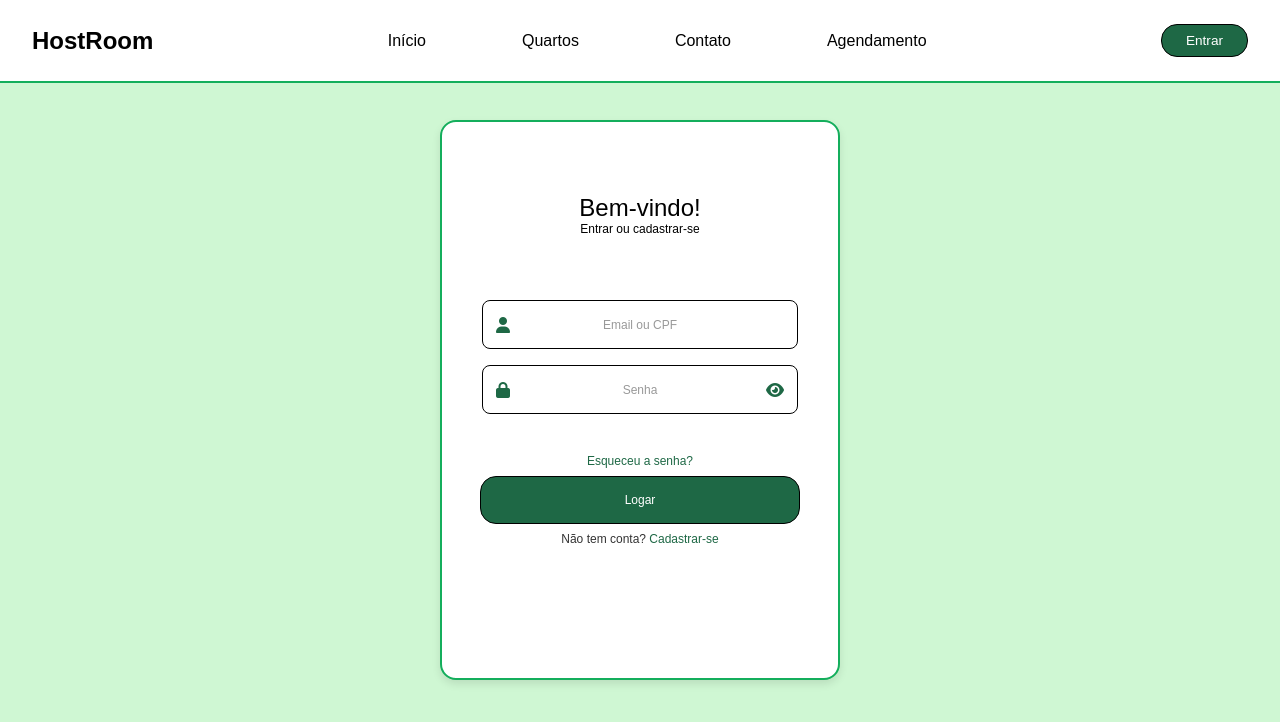
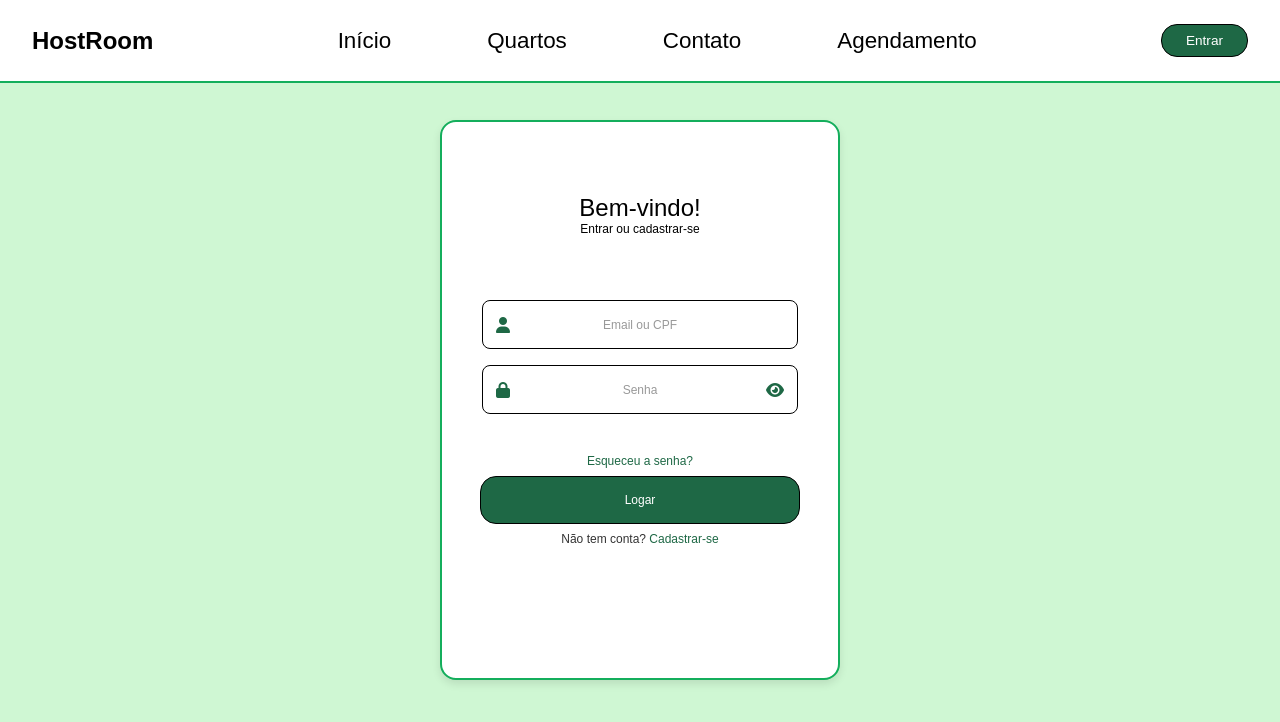
Before and after one commit to saintplis/HostRoom, a plain HTML site: page frontend/login/index.html in a window 1280 px wide. Drawn offline with nearby package versions, Linux system fonts and the light colour scheme.

Commit message:
Heard arrumado
aa

```diff
--- a/frontend/headerfooterclaro/header.html
+++ b/frontend/headerfooterclaro/header.html
@@ -2,7 +2,7 @@
     <h3 id="title">Host<b>Room</b></h3>
     <ul class="aux-pages">
         <li><a href="../home/index.html">Início</a></li>
-        <li><a href="#">Quartos</a></li>
+        <li><a href="../rooms/index.html">Quartos</a></li>
         <li><a href="#">Contato</a></li>
         <li><a href="#">Agendamento</a></li>
     </ul>
--- a/frontend/headerfooterclaro/style.css
+++ b/frontend/headerfooterclaro/style.css
@@ -38,7 +38,7 @@ header{
 }
 .aux-pages li{
     padding: 0 6vh;
-    font-size: 2vh;
+    font-size: 2.8vh;
     font-weight: 500;
 }
 .aux-pages li a{
```
